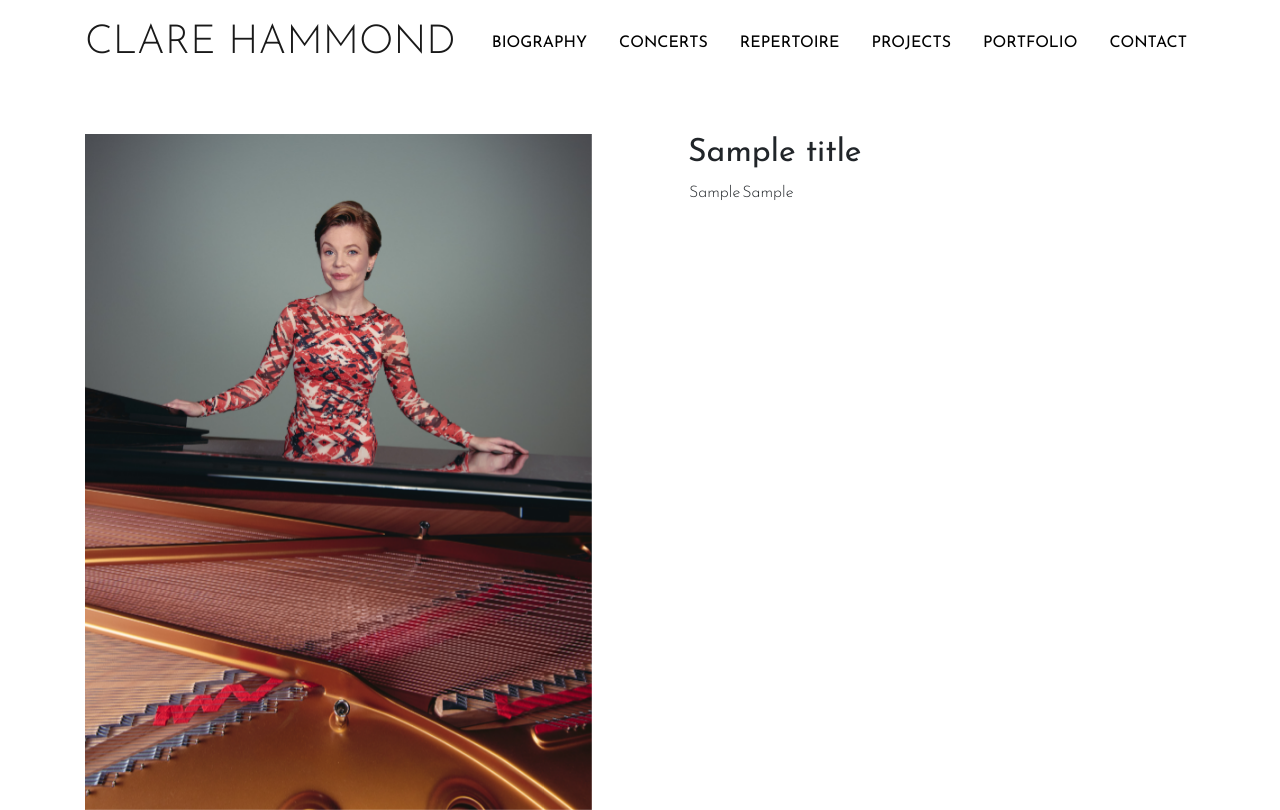
After one commit to tomodwyer/clare, a Django app: template templates/repertoire.html in a window 1280 px wide. The commit adds this page. Run offline with Django 3.2, Linux system fonts and the light colour scheme; the template is opened without the code that fills it: most values are stand-ins (such as "Sample title", 1, 10 or a date in 2020); some libraries are stand-ins or nearby versions.

Commit message:
Add solo repertoire page

```diff
--- a/templates/nav.html
+++ b/templates/nav.html
@@ -21,7 +21,7 @@
       </a>
       <div class="dropdown-menu">
         <a class="dropdown-item" href="#">Concerto</a>
-        <a class="dropdown-item" href="#">Solo</a>
+        <a class="dropdown-item" href="{% url 'repertoire' 'solo' %}">Solo</a>
         <a class="dropdown-item" href="#">Chamber</a>
         <a class="dropdown-item" href="#">Contemporary</a>
         <a class="dropdown-item" href="#">Sample programmes</a>
--- /dev/null
+++ b/templates/repertoire.html
@@ -0,0 +1,25 @@
+{% extends "base.html" %}
+{% load static %}
+
+{% block content %}
+<div class="container">
+  {% include "nav.html" %}
+
+  <div id="{{ page_id }}" class="row pt-5">
+    <div class="col-6 pr-5">
+      <div class="main-image">
+        <img src="{% static 'img/Clare Hammond4923b.jpg' %}" class="w-100" />
+      </div>
+    </div>
+
+    <div class="col-6 pl-5">
+      <h2>{{ title }}</h2>
+      <table>
+        {% for record in records %}
+          <tr><td>{{ record.0 }}</td><td>{{ record.1 }}</td></tr>
+        {% endfor %}
+      </table>
+    </div>
+  </div>
+</div>
+{% endblock %}
--- a/urls.py
+++ b/urls.py
@@ -6,4 +6,5 @@ urlpatterns = [
     path("", views.home, name="home"),
     path("biography/", views.biography, name="biography"),
     path("concerts/", views.concerts, name="concerts"),
+    path("repertoire/<category>/", views.repertoire, name="repertoire"),
 ]
```
Also changed, not shown: views.py (+14 -0 lines), 1 other file.
